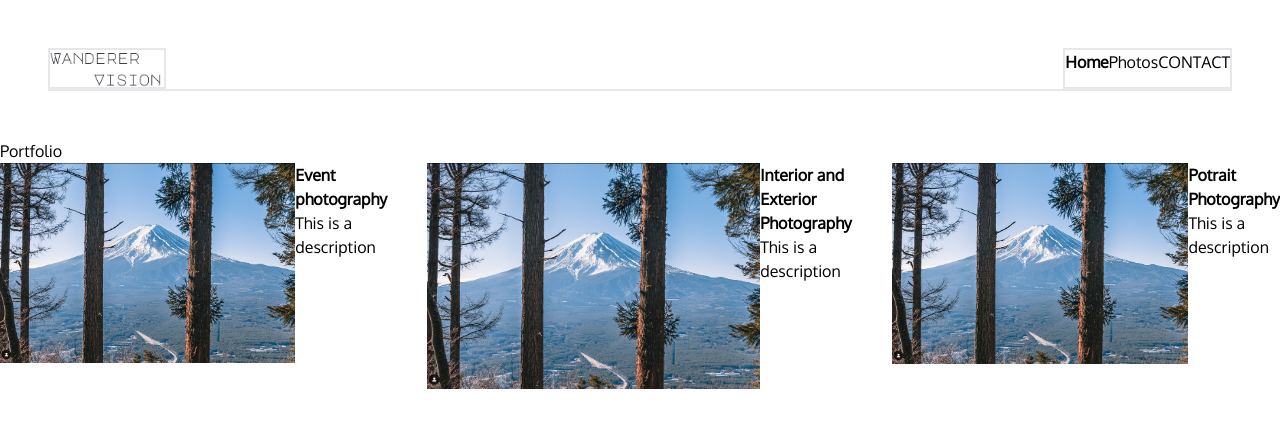
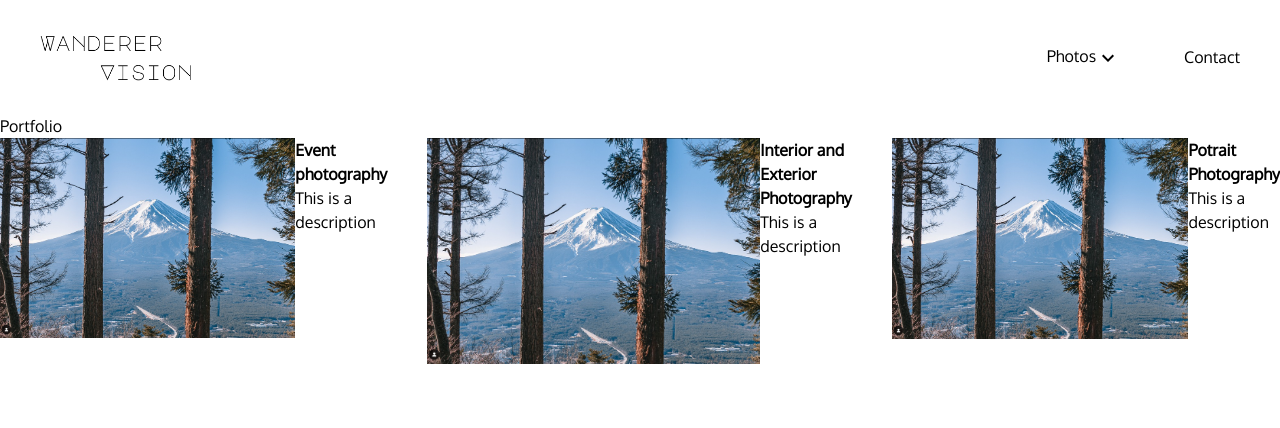
Before and after one commit to detectivemerry/wanderer-vision, a Next.js app: page / in a window 1280 px wide. Shown: the top 428 px of the page. Built offline with nearby package versions, Linux system fonts and the light colour scheme.

Commit message:
nav bar styling

```diff
--- a/app/layout.tsx
+++ b/app/layout.tsx
@@ -22,7 +22,7 @@ export default function RootLayout({
         <meta name="viewport" content="width=device-width, initial-scale=1.0" />
       </head>
       <body className={font.className}>
-        <div className = "m-12 border-b-2">
+        <div className = "mx-6">
           <Navbar/>
         </div>
         {children}
--- a/components/Navbar.tsx
+++ b/components/Navbar.tsx
@@ -1,42 +1,81 @@
 "use client";
-import React from "react";
-import { usePathname, useRouter } from "next/navigation";
+import React, { useState } from "react";
+import { usePathname } from "next/navigation";
+import { Menu, MenuItem } from "@mui/material";
+import Link from "next/link";
+import { ExpandLess, ExpandMore } from "@mui/icons-material";
 
 export default function Navbar() {
   const pathName = usePathname();
-  const router = useRouter();
+  const [openSettings, setOpenSettings] = useState<boolean>(false);
+  const [anchorEl, setAnchorEl] = React.useState<null | HTMLElement>(null);
+
+  const handleClick = (event: React.MouseEvent<HTMLDivElement>) => {
+    setAnchorEl(event.currentTarget);
+    setOpenSettings((prev) => {
+      return(!prev)
+    });
+  };
+
+  const handleClose = () => {
+    setAnchorEl(null);
+  };
 
   return (
-    <div className="flex justify-between gap-16">
-      <div className = "w-[10%] border-2">
-        <img src="logo/wanderer_vision_logo.png" />
+    <div className="flex justify-between gap-16 my-8 mx-4 ">
+      <div className="w-[13%] ">
+        <Link href="/">
+          <img src="logo/wanderer_vision_logo.png" />
+        </Link>
       </div>
-      <div className = "flex border-2">
-        <div
-          className={`${pathName == "/" && "font-bold"} cursor-pointer`}
-          onClick={() => {
-            router.push("/");
-          }}
-        >
-          Home
-        </div>
+      <div className="flex items-center gap-8">
         <div
           className={`${
             pathName == "/graduation" && "font-bold"
-          } cursor-pointer`}
-          onClick={() => {
-            router.push("/graduation");
-          }}
+          } cursor-pointer flex`}
+          onClick={handleClick}
         >
-          Photos
+          <div>Photos</div>
+          <div>
+            {openSettings ? <ExpandLess/> : <ExpandMore/>}
+          </div>
+          <Menu
+            anchorEl={anchorEl}
+            open={openSettings}
+            onClose={handleClose}
+            anchorOrigin={{ vertical: "bottom", horizontal: "left" }}
+            transformOrigin={{ vertical: "top", horizontal: "left" }}
+            autoFocus={false}
+            slotProps={{ paper: { sx: { width: "10rem" } } }}
+          >
+            <MenuItem
+              onClick={() => {
+                console.log({openSettings});
+              }}
+            >
+              Events
+            </MenuItem>
+            <MenuItem
+              onClick={() => {
+                console.log("hey");
+              }}
+            >
+              Interior & Exterior
+            </MenuItem>
+            <MenuItem
+              onClick={() => {
+                console.log("hey");
+              }}
+            >
+              Potraits
+            </MenuItem>
+          </Menu>
         </div>
+        <Link href="/contact"></Link>
         <div
           className={`${pathName == "/contact" && "font-bold"} cursor-pointer`}
-          onClick={() => {
-            router.push("/contact");
-          }}
         >
-          CONTACT
+          Contact
         </div>
       </div>
     </div>
```
